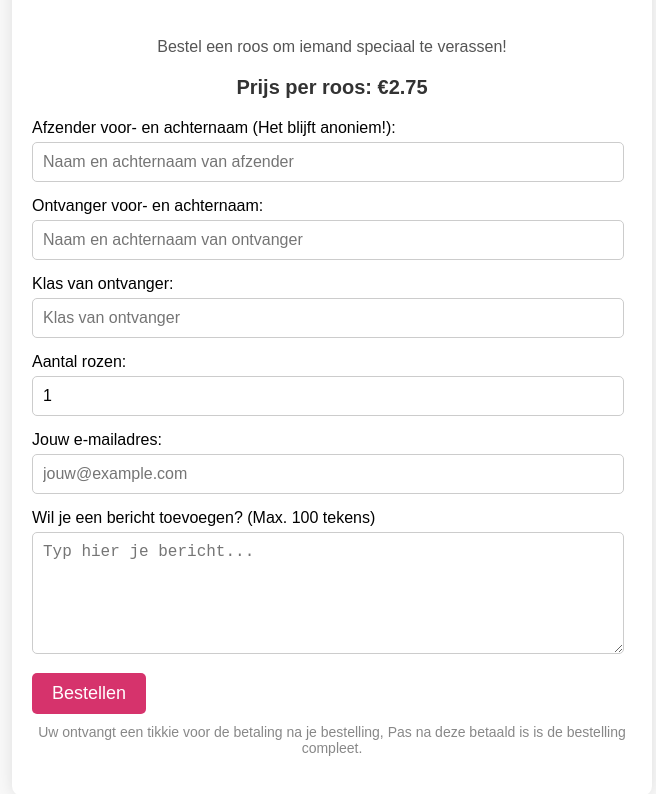
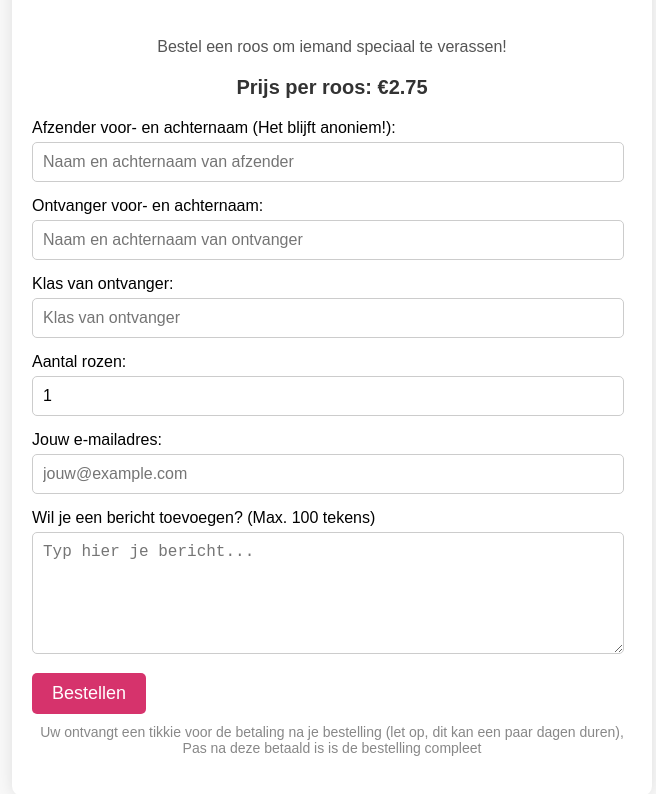
Before and after one commit to olucodehub/Kniproos, a plain HTML site: page index.html in a window 1280 px wide. Shown: the part 840-1634 px from the top of the page, without its empty margins (308-964 px from the left). Drawn offline with Linux system fonts and the light colour scheme.

Commit message:
change Tikkie note

```diff
--- a/index.html
+++ b/index.html
@@ -120,7 +120,7 @@
       <input type="submit" value="Bestellen">
       <input type="hidden" name="_captcha" value="false">
     </form>
-    <p class="note">Uw ontvangt een tikkie voor de betaling na je bestelling, Pas na deze betaald is is de bestelling compleet.</p>
+    <p class="note">Uw ontvangt een tikkie voor de betaling na je bestelling (let op, dit kan een paar dagen duren), Pas na deze betaald is is de bestelling compleet</p>
   </div>
 </body>
 </html>
```
